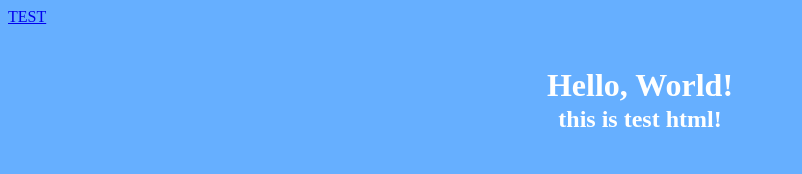
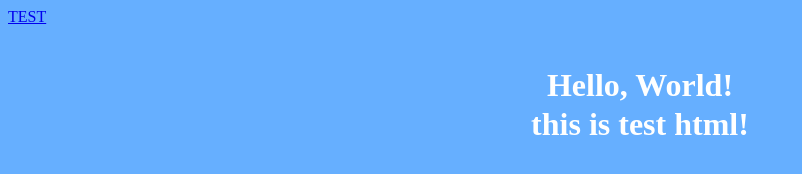
Before and after one commit to ImOnple/site, a plain HTML site: page index.html in a window 1280 px wide. Shown: the whole page, without its empty margins (0-802 px from the left). Drawn offline with Linux system fonts and the light colour scheme.

Commit message:
Update index.html

```diff
--- a/index.html
+++ b/index.html
@@ -13,6 +13,6 @@
         <a href="test"><i class="fa fa-fw fa-test"></i> TEST</a>
       </div>
       <h1 class="HW">Hello, World!</h1>
-      <h2 class="test">this is test html!</h1>
+      <h1 class="test">this is test html!</h1>
   </body>
   </html>
```
